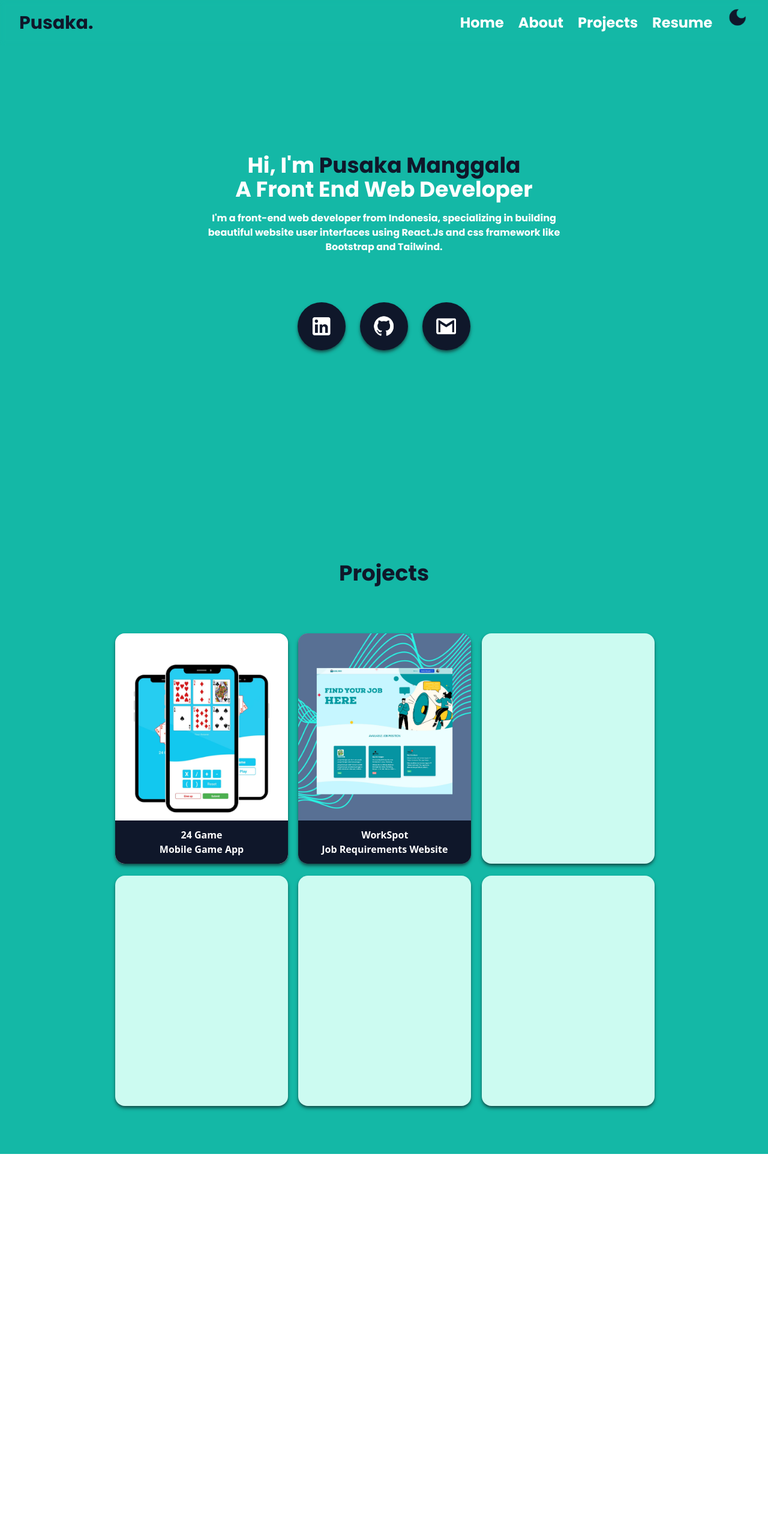
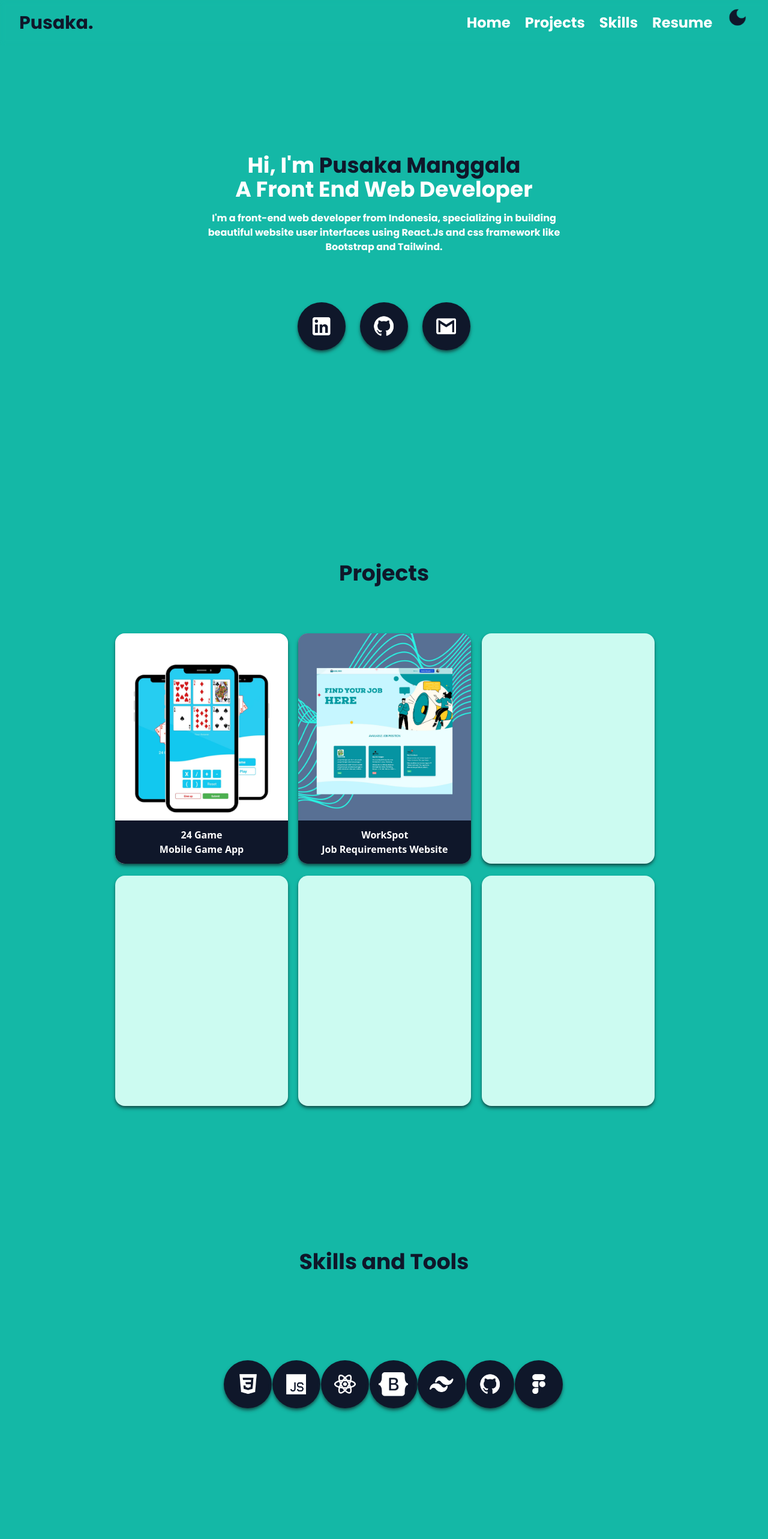
Before and after one commit to pusakamanggala/portfolio-website, a React (Create React App) app: page / in a window 1280 px wide. Shown: the top 2566 px of the page at 60% size. Before the commit the page ends 1924 px from the top, so only its background shows below. Built offline with nearby package versions, Linux system fonts and the light colour scheme.

Commit message:
add : skills and tools sections

```diff
--- a/src/components/Navbar.js
+++ b/src/components/Navbar.js
@@ -79,11 +79,6 @@ export default function NavBar() {
                 </Link>
               </li>
               <li>
-                <h1 className="text-2xl font-poppins text-white hover:text-3xl">
-                  About
-                </h1>
-              </li>
-              <li>
                 <Link
                   activeClass="text-black dark:text-teal-300"
                   smooth={true}
@@ -92,6 +87,17 @@ export default function NavBar() {
                   className="text-2xl font-poppins text-white cursor-pointer hover:text-3xl"
                 >
                   Projects
+                </Link>
+              </li>
+              <li>
+                <Link
+                  activeClass="text-black dark:text-teal-300"
+                  smooth={true}
+                  spy={true}
+                  to="Skills"
+                  className="text-2xl font-poppins text-white cursor-pointer hover:text-3xl"
+                >
+                  Skills
                 </Link>
               </li>
               <li className=" cursor-pointer ">
--- /dev/null
+++ b/src/components/SkillsList.js
@@ -0,0 +1,49 @@
+import React from "react";
+import html from "../icons/html.png";
+import htmlBlack from "../icons/htmlBlack.png";
+import { ThemeContext } from "../context/ThemeContext";
+import github from "../icons/github.png";
+import githubBlack from "../icons/githubBlack.png";
+import js from "../icons/js.png";
+import react from "../icons/react.png";
+import figma from "../icons/figma.png";
+import tailwind from "../icons/tailwind.png";
+import bs from "../icons/bs.png";
+import jsBlack from "../icons/jsBlack.png";
+import reactBlack from "../icons/reactBlack.png";
+import figmaBlack from "../icons/figmaBlack.png";
+import tailwindBlack from "../icons/tailwindBlack.png";
+import bsBlack from "../icons/bsBlack.png";
+import footerImg from "../img/footerImg.png";
+
+const SkillsList = () => {
+  const { dark } = React.useContext(ThemeContext);
+  const skillsIcons = (icon) => {
+    return (
+      <div className="flex mx-auto h-20 w-20 rounded-full bg-slate-900 dark:bg-white justify-center items-center dark:shadow-teal-400 shadow-teal-900 shadow-md relative">
+        <img className="h-10" src={icon} alt="" />
+      </div>
+    );
+  };
+  return (
+    <div className={`${dark && "dark"}`}>
+      <div className="pt-40 bg-teal-500 dark:bg-slate-900 transition-all duration-700 ">
+        <h1 className="text-4xl text-slate-900 font-poppins mb-0 dark:text-white">
+          Skills and Tools
+        </h1>
+        <div className="grid grid-cols-3 lg:grid-cols-7 gap-8 md:w=full lg:w-5/12 mx-auto py-36">
+          {skillsIcons(dark ? htmlBlack : html)}
+          {skillsIcons(dark ? jsBlack : js)}
+          {skillsIcons(dark ? reactBlack : react)}
+          {skillsIcons(dark ? bsBlack : bs)}
+          {skillsIcons(dark ? tailwindBlack : tailwind)}
+          {skillsIcons(dark ? githubBlack : github)}
+          {skillsIcons(dark ? figmaBlack : figma)}
+        </div>
+        <img className="lg:h-72 h-40 mx-auto lg:mt-56" src={footerImg} alt="" />
+      </div>
+    </div>
+  );
+};
+
+export default SkillsList;
--- a/src/pages/HomePage.js
+++ b/src/pages/HomePage.js
@@ -3,6 +3,7 @@ import Navbar from "../components/Navbar";
 import HeroSections from "../components/HeroSections";
 import ProjectsMenu from "../components/ProjectsMenu";
 import { ThemeProvider } from "../context/ThemeContext";
+import SkillsList from "../components/SkillsList";
 
 const HomePage = () => {
   return (
@@ -16,6 +17,9 @@ const HomePage = () => {
         <section id="Project">
           <ProjectsMenu />
         </section>
+        <section id="Skills">
+          <SkillsList />
+        </section>
       </div>
     </ThemeProvider>
   );
```
